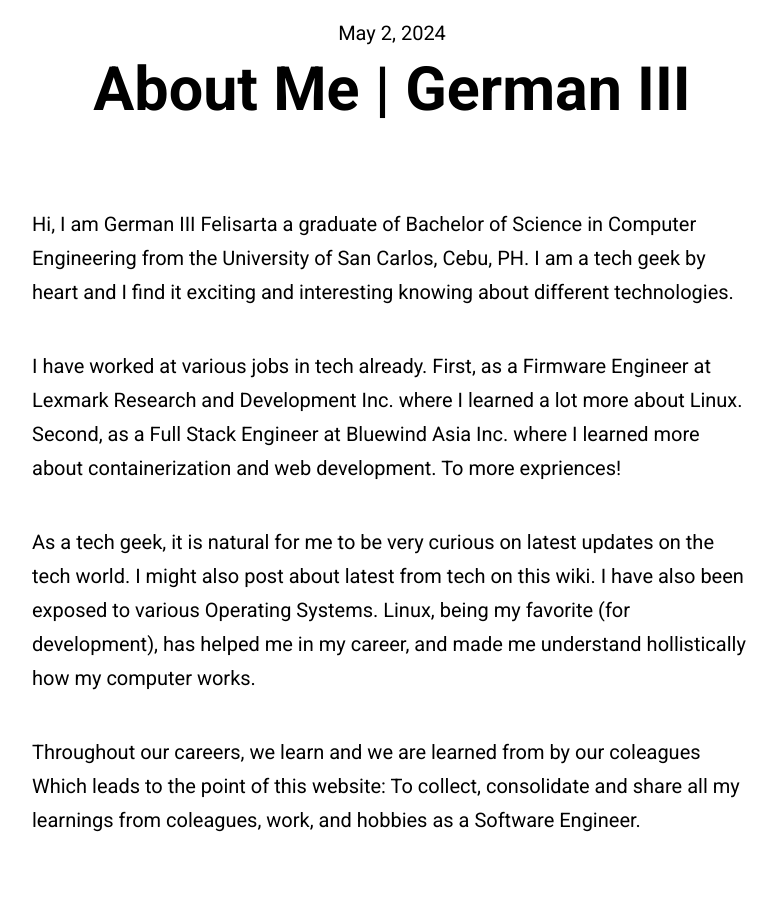
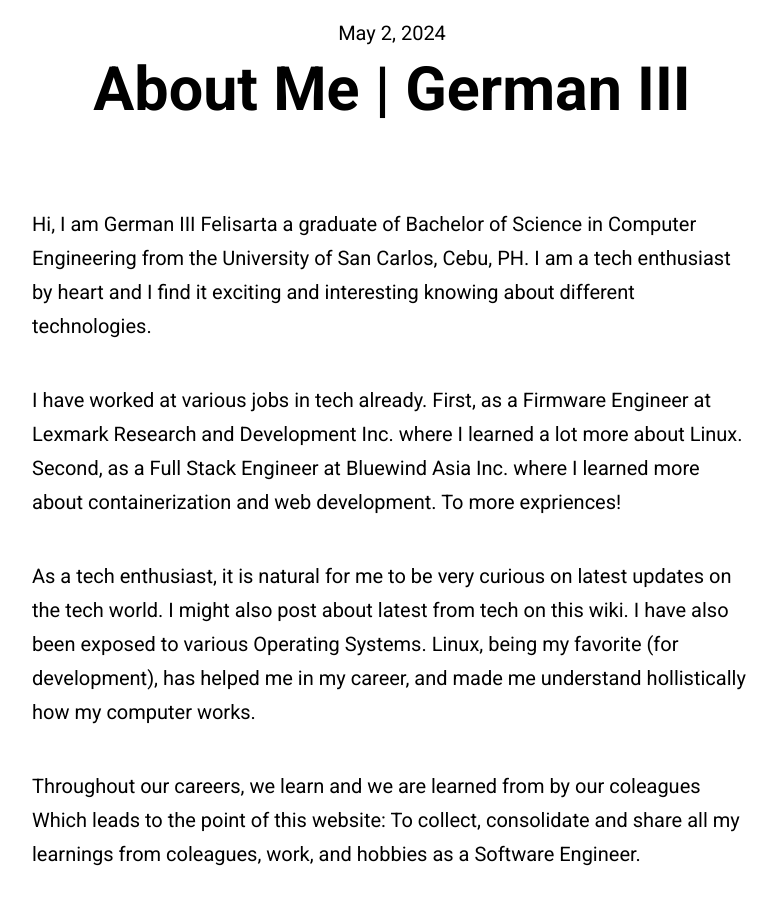
Before and after one commit to germaniii-com/blog.germaniii.com, an Astro site: page /about in a window 1280 px wide. Shown: the part 681-1586 px from the top of the page, without its empty margins (248-1025 px from the left). Built offline with nearby package versions, Linux system fonts and the light colour scheme; Astro itself is replaced by a stand-in of ours.

Commit message:
Update blog

```diff
--- a/src/pages/about.astro
+++ b/src/pages/about.astro
@@ -10,7 +10,7 @@ import Layout from '../layouts/BlogPost.astro';
 >
 	<p>
 		Hi, I am German III Felisarta a graduate of Bachelor of Science in Computer Engineering
-		from the University of San Carlos, Cebu, PH. I am a tech geek by heart and I find it
+		from the University of San Carlos, Cebu, PH. I am a tech enthusiast by heart and I find it
 		exciting and interesting knowing about different technologies.
 	</p>
 
@@ -22,7 +22,7 @@ import Layout from '../layouts/BlogPost.astro';
 	</p>
 
 	<p>
-		As a tech geek, it is natural for me to be very curious on latest updates on the tech world. I might
+		As a tech enthusiast, it is natural for me to be very curious on latest updates on the tech world. I might
 		also post about latest from tech on this wiki. I have also been exposed to various Operating Systems.
 		Linux, being my favorite (for development), has helped me in my career, and made me understand hollistically
 		how my computer works.
```
